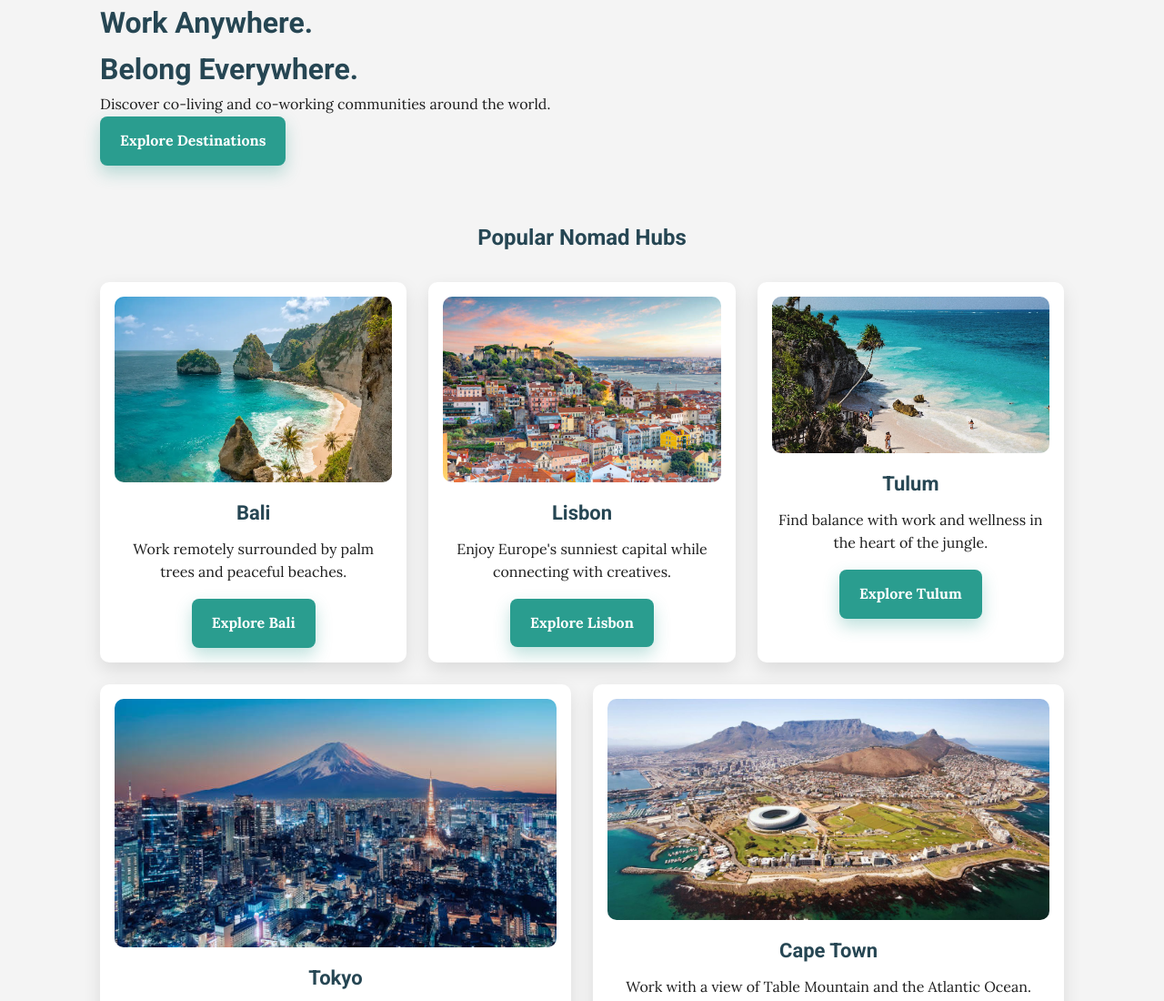
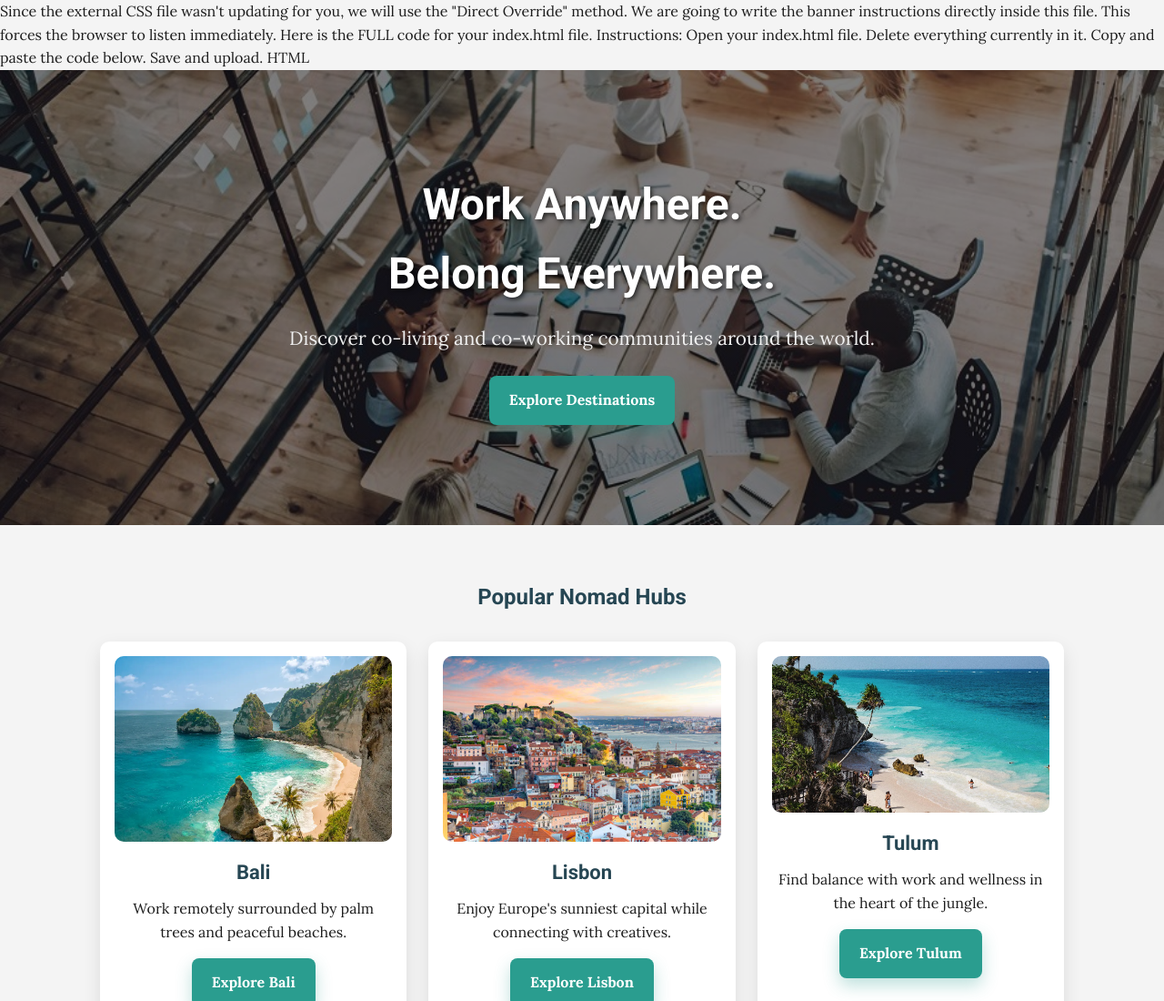
Before and after one commit to b00829705/nomadia, a plain HTML site: page index.html in a window 1280 px wide. Shown: the top 1100 px of the page at 91% size. Drawn offline with Linux system fonts and the light colour scheme.

Commit message:
Update index.html

```diff
--- a/index.html
+++ b/index.html
@@ -1,3 +1,19 @@
+Since the external CSS file wasn't updating for you, we will use the "Direct Override" method. We are going to write the banner instructions directly inside this file. This forces the browser to listen immediately.
+
+Here is the FULL code for your index.html file.
+
+Instructions:
+
+Open your index.html file.
+
+Delete everything currently in it.
+
+Copy and paste the code below.
+
+Save and upload.
+
+HTML
+
 <!DOCTYPE html>
 <html lang="en">
   <head>
@@ -5,9 +21,43 @@
     <meta name="viewport" content="width=device-width, initial-scale=1.0" />
     <title>Nomadia - Work Anywhere, Belong Everywhere</title>
     <link rel="stylesheet" href="css/style.css" />
+
+    <style>
+      .banner {
+        /* 1. This loads the image directly from your images folder */
+        background-image: linear-gradient(rgba(0, 0, 0, 0.5), rgba(0, 0, 0, 0.5)), url('images/banner.jpg');
+
+        /* 2. Ensures the image covers the area and is centered */
+        background-size: cover;
+        background-position: center;
+        background-repeat: no-repeat;
+
+        /* 3. Sets the height and aligns text to center */
+        height: 500px;
+        display: flex;
+        align-items: center;
+        justify-content: center;
+        text-align: center;
+
+        /* 4. Forces text color to white */
+        color: white;
+      }
+
+      .banner h1 {
+        color: white;
+        font-size: 3rem;
+        margin-bottom: 15px;
+        text-shadow: 2px 2px 5px rgba(0,0,0,0.7); /* Shadow makes text readable */
+      }
+
+      .banner p {
+        font-size: 1.3rem;
+        color: #f0f0f0;
+        margin-bottom: 25px;
+      }
+    </style>
   </head>
   <body>
-    <!-- Banner Section -->
     <div class="banner">
       <div class="container">
         <h1>Work Anywhere.<br>Belong Everywhere.</h1>
@@ -16,7 +66,6 @@
       </div>
     </div>
 
-    <!-- Featured Destinations -->
     <div class="container">
       <h2>Popular Nomad Hubs</h2>
       <div class="cards">
@@ -57,14 +106,12 @@
       </div>
     </div>
 
-    <!-- Join Section -->
     <section class="cta">
       <h2>Join the Nomadia Network</h2>
       <p>Connect with thousands of remote professionals living the Nomadia lifestyle.</p>
       <a href="#" class="btn-primary">Join Now</a>
     </section>
 
-    <!-- Footer -->
     <footer>
       <p>© 2025 Nomadia · Work Anywhere, Belong Everywhere.</p>
       <div class="footer-links">
```
